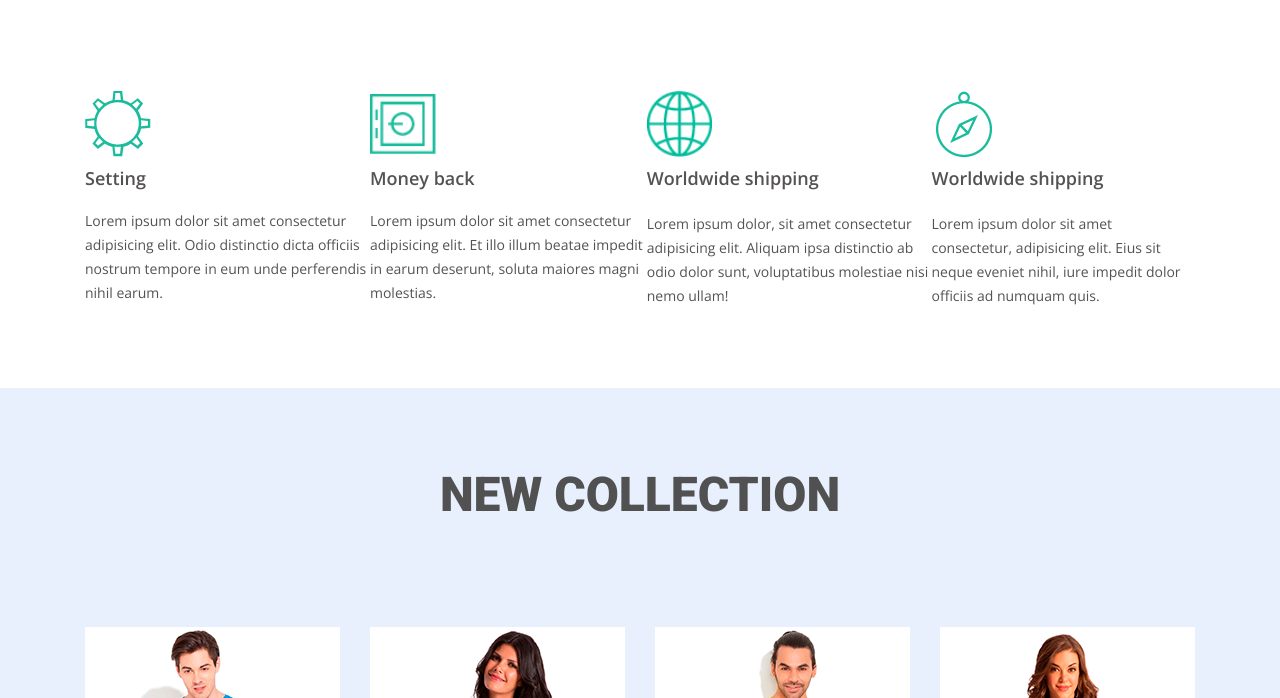
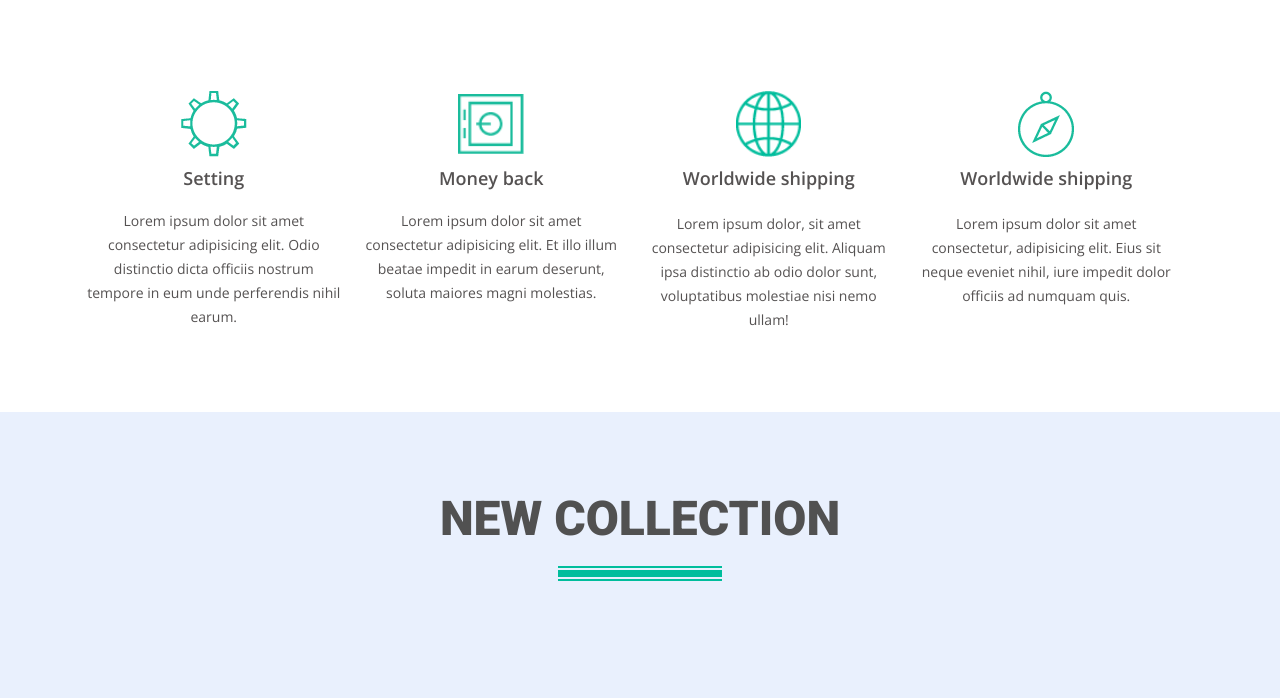
Before and after one commit to Yuliia-ui/goit-markup-hw-08, a plain HTML site: page index.html in a window 1280 px wide. Shown: the part 740-1438 px from the top of the page. Drawn offline with nearby package versions, Linux system fonts and the light colour scheme.

Commit message:
Add changed

```diff
--- a/css/style.css
+++ b/css/style.css
@@ -254,13 +254,14 @@ html {
   display: flex;
 }
 
-.about__item: last-child {
+.about__item:nth-last-child(1) {
   margin-right: 0;
 }
 
 .about__item {
-  text-align: end;
-  margin-right: 30px;
+  flex-basis: calc(100% / 4 - 20px);
+  margin-right: 20px;
+  text-align: center;
 }
 
 .about__title {
@@ -378,7 +379,11 @@ html {
 }
 
 .green-line::after {
+  margin: auto;
+  margin-top: 30px;
   display: block;
+  height: 20px;
+  width: 165 px;
   justify-content: center;
   content: '';
   background-image: url(../images/border.png);
--- a/index.html
+++ b/index.html
@@ -63,19 +63,19 @@
      <section class="about">
        <div class="container">
           <ul class="about__list list">
-              <li class="about__item--icon-1">
+              <li class="about__item about__item--icon-1">
                 <h2 class="about__title">Setting</h2>
                 <p class="about__text">Lorem ipsum dolor sit amet consectetur adipisicing elit. Odio distinctio dicta officiis nostrum tempore in eum unde perferendis nihil earum.</p>
               </li>
-              <li class="about__item--icon-2">
+              <li class="about__item about__item--icon-2">
                 <h2 class="about__title">Money back</h2>
                 <p class="about__text">Lorem ipsum dolor sit amet consectetur adipisicing elit. Et illo illum beatae impedit in earum deserunt, soluta maiores magni molestias.</p>
               </li>
-              <li class="about__item--icon-3">
+              <li class="about__item about__item--icon-3">
                 <h3 class="about__title">Worldwide shipping</h3>
                 <p class="about__text">Lorem ipsum dolor, sit amet consectetur adipisicing elit. Aliquam ipsa distinctio ab odio dolor sunt, voluptatibus molestiae nisi nemo ullam!</p>
               </li>
-              <li class="about__item--icon-4">
+              <li class="about__item about__item--icon-4">
                 <h3 class="about__title">Worldwide shipping</h3>
                 <p class="about__text">Lorem ipsum dolor sit amet consectetur, adipisicing elit. Eius sit neque eveniet nihil, iure impedit dolor officiis ad numquam quis.</p>
               </li>
```
